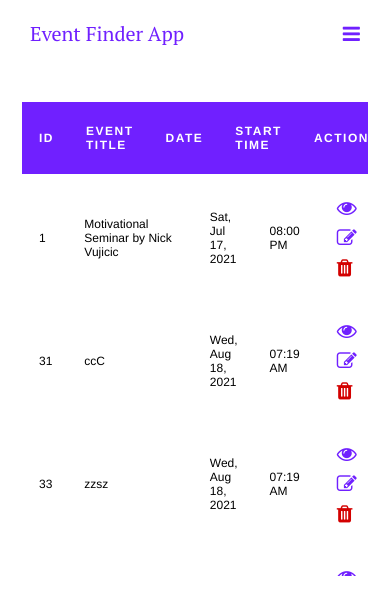
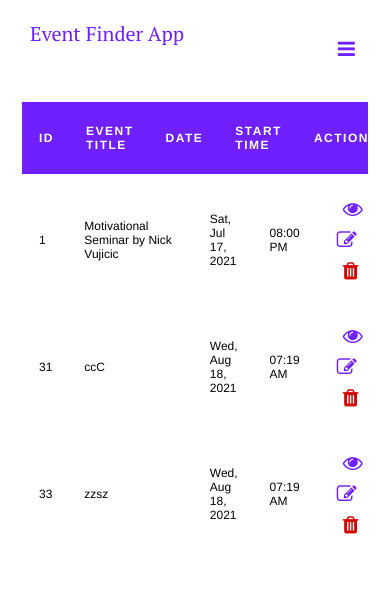
Before and after one commit to ishabaral/event-finder-app, a React (Create React App) app: page /login in a window 390 px wide. Both pictures are taken after typing "name@example.com", "Sample123" into the empty fields and a click on the input "Login". Shown: the top 614 px of the page. Built offline with nearby package versions, Linux system fonts and the light colour scheme; data requests are answered from the project's data file.

Commit message:
hamburger menu css

```diff
--- a/package.json
+++ b/package.json
@@ -3,9 +3,6 @@
   "version": "0.1.0",
   "private": true,
   "dependencies": {
-    "@fortawesome/fontawesome-svg-core": "^1.2.36",
-    "@fortawesome/free-solid-svg-icons": "^5.15.4",
-    "@fortawesome/react-fontawesome": "^0.1.15",
     "@hookform/error-message": "^2.0.0",
     "@testing-library/jest-dom": "^5.14.1",
     "@testing-library/react": "^11.2.7",
--- a/src/components/Navbar/style.css
+++ b/src/components/Navbar/style.css
@@ -65,19 +65,15 @@
     padding: 3px 10px;
     font-size: 20px;
     color: #7020ff;
-    -webkit-font-smoothing: antialiased;
+    position: absolute;
+    right: 25px;
+    top: 35px;
   }
   .responsive {
     position: relative;
   }
-  .responsive .icon {
-    position: absolute;
-    right: 0;
-    top: 0;
-  }
-  .responsive button,
+  .responsive .logout-btn,
   .responsive .add-event {
-    /* position: absolute; */
     float: none;
     display: block;
     text-align: left;
--- a/src/components/pages/Home.js
+++ b/src/components/pages/Home.js
@@ -62,9 +62,9 @@ function Home() {
                     <td>{event.date}</td>
                     <td>{event.startTime}</td>
                     <td className="actions">
-                      <a onClick={() => handlePopUp(event)}>
+                      <button onClick={() => handlePopUp(event)}>
                         <i className="fa fa-eye"></i>
-                      </a>
+                      </button>
                       <Link
                         to={{
                           pathname: `/addEditEvent/${event.id}`,
@@ -73,14 +73,15 @@ function Home() {
                       >
                         <i className="fa fa-edit"></i>
                       </Link>
-                      <a onClick={() => handleDelete(event.id)}>
+                      <button onClick={() => handleDelete(event.id)}>
                         <i className="fa fa-trash"></i>
-                      </a>
+                      </button>
                     </td>
                   </tr>
                 );
               })}
           </tbody>
+        </table>
         {loading && (
           <div className="loading-screen">
             <div className="loading">
@@ -91,7 +92,6 @@ function Home() {
             </div>
           </div>
         )}
-        </table>
         <Popup event={modalEvent} isModalOpen={isModalOpen} modal={modal} />
       </div>
     </div>
--- a/src/components/pages/home.css
+++ b/src/components/pages/home.css
@@ -69,7 +69,14 @@ td {
   border-bottom: solid 1px rgba(255, 255, 255, 0.1);
   width: 300px;
 }
-tbody tr:hover {
+td button {
+  border: none;
+  outline: none;
+  background-color: #fff;
+}
+
+tbody tr:hover,
+tbody tr:hover button {
   background-color: #f5f7fb;
 }
 
```
Also changed, not shown: 1 other file (tests, documents, lock files or other folders). Lines whose indentation alone changed are shown as unchanged.
